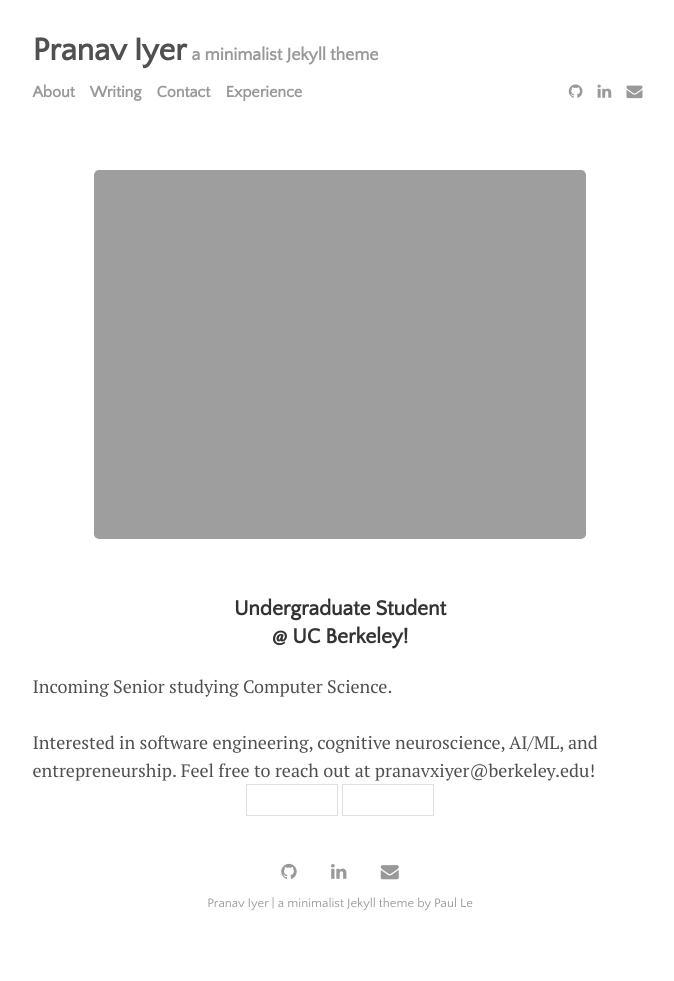
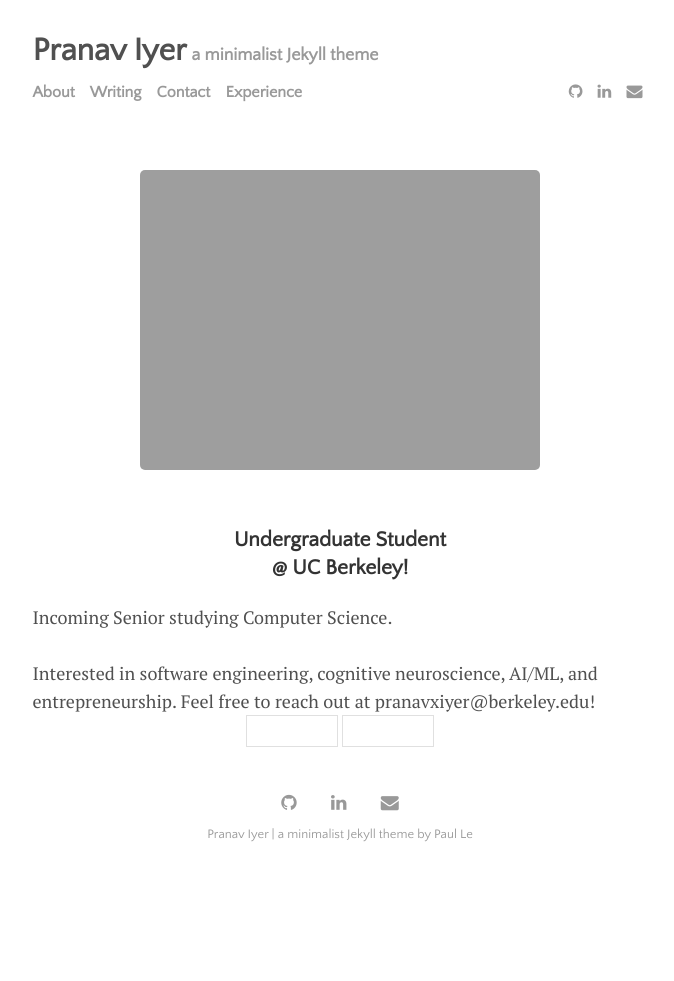
Before and after one commit to pranavxiyer/pranavxiyer.github.io, a Jekyll site: the page built from index.html, in a window 1280 px wide. Shown: the whole page, without its empty margins (300-974 px from the left). Built offline with Jekyll 4.4.1, drawn with Linux system fonts in a browser that asks for light colours; the list of posts is cut into pages by our own code; after the commit the page ends 912 px from its top, so only the background shows below that.

Commit message:
home profile v2

```diff
--- a/_layouts/home.html
+++ b/_layouts/home.html
@@ -22,7 +22,7 @@ layout: default
 <div class="row">
   <div class="col-xs-12">
     <center>
-      <img src="{{ site.github.url }}/assets/img/{{linkedinprofile.png}}" alt="Home" width="80%">
+      <img src="{{ site.github.url }}/assets/img/{{linkedinprofile.png}}">
     </center>
   </div>
 </div>
```
